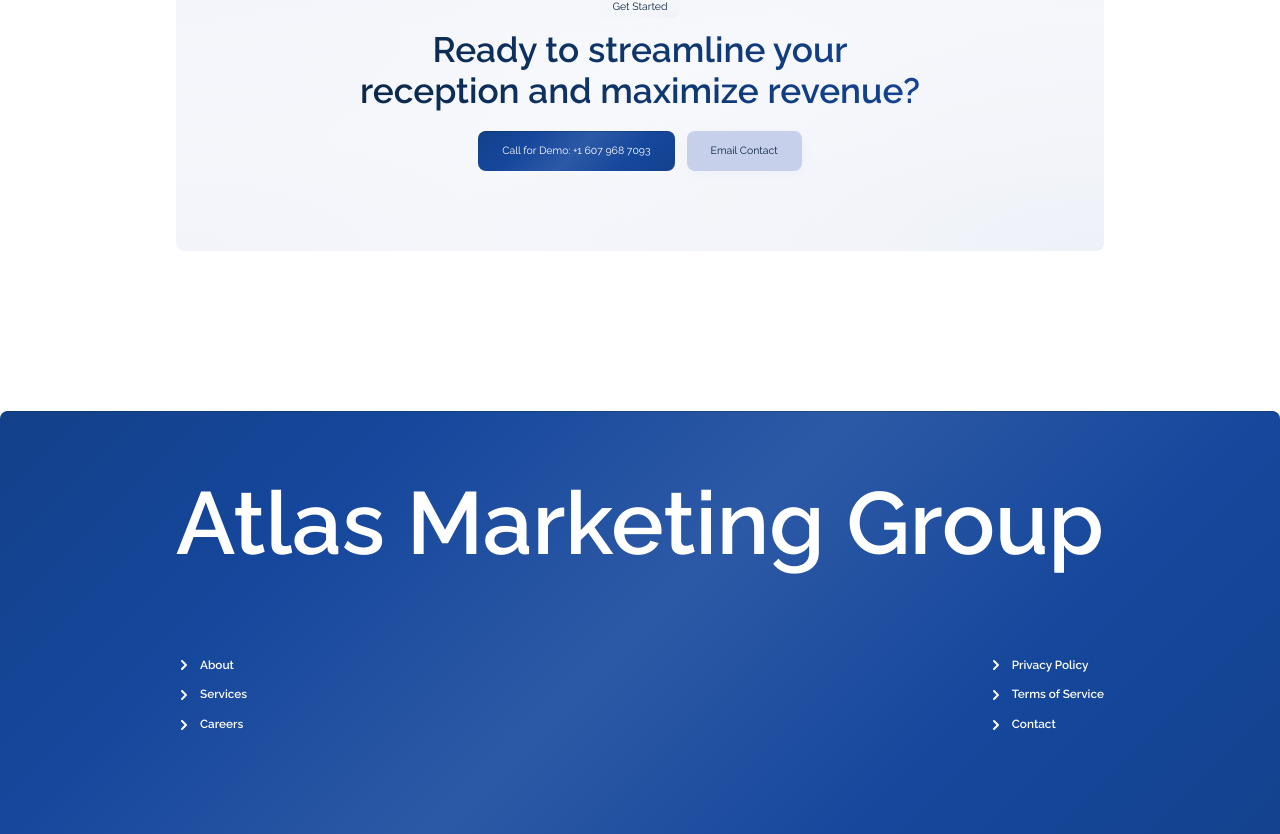
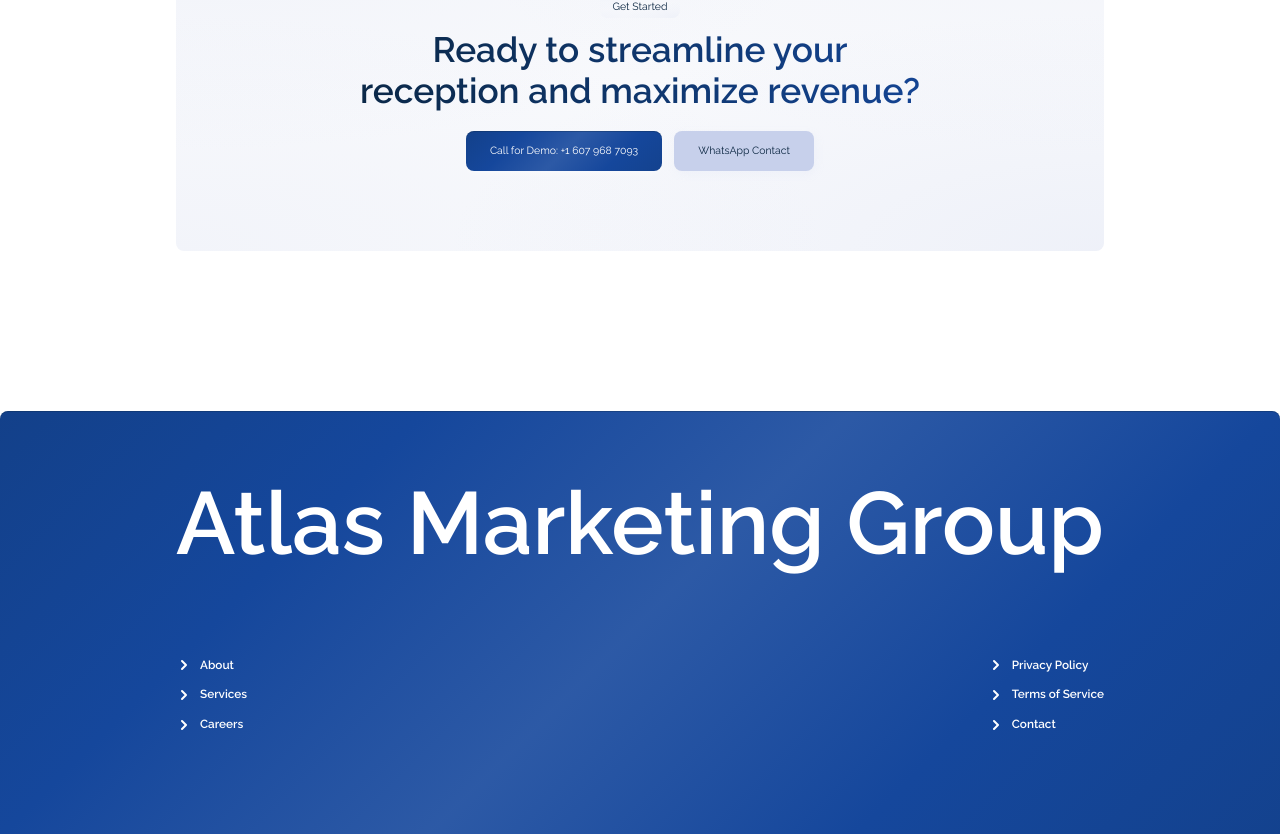
Before and after one commit to dmytro-webild/8826f4f3-18bd-47d7-84e5-86b5a840ab9f, a React (Vite) app: page / in a window 1280 px wide. Shown: the part 3594-4428 px from the top of the page. Built offline with nearby package versions, Linux system fonts and the light colour scheme; a web font is replaced by a local one.

Commit message:
Bob AI: Update all WhatsApp contact links across the site to use the number 87475330, wh

```diff
--- a/src/pages/HomePage.tsx
+++ b/src/pages/HomePage.tsx
@@ -175,11 +175,11 @@ export default function HomePage() {
       text="Ready to streamline your reception and maximize revenue?"
       primaryButton={{
         text: "Call for Demo: +1 607 968 7093",
-        href: "tel:+16079687093",
+        href: "https://vapi.ai?demo=true&shareKey=8623a5c5-c22a-4c34-be2a-1475a00e6e1a&assistantId=c47eb664-98c8-4fce-bcee-29de07a8b0ef",
       }}
       secondaryButton={{
-        text: "Email Contact",
-        href: "mailto:nicoe0086@atlasmgroupnet.com",
+        text: "WhatsApp Contact",
+        href: "https://wa.me/50687475330",
       }}
       textAnimation="fade-blur"
     />
```
